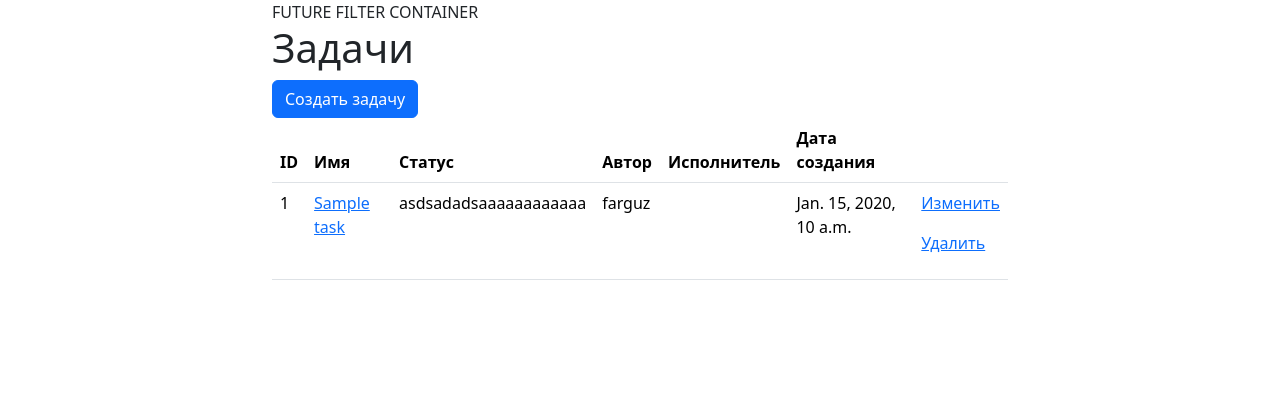
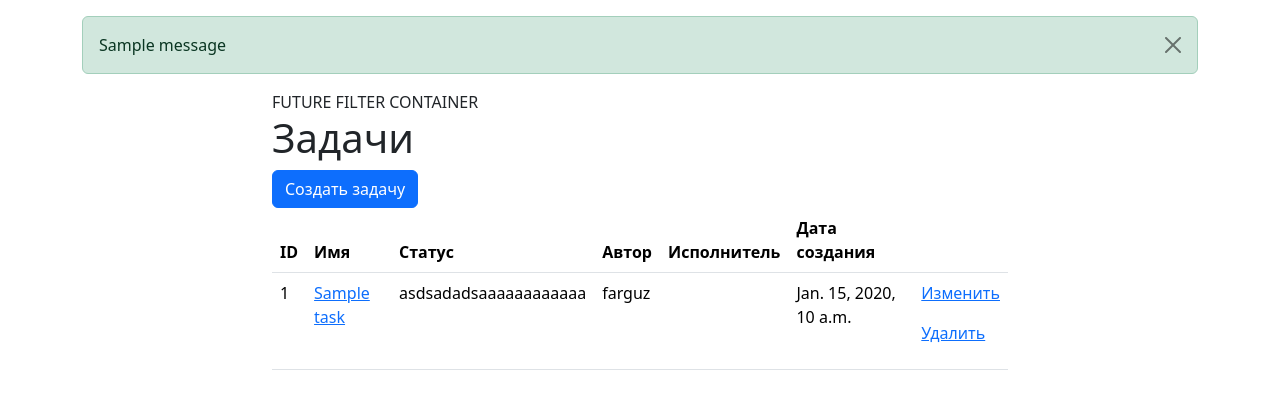
Before and after one commit to farguz/python-project-52, a Django app: page /tasks/ in a window 1280 px wide. Shown: the part 56-465 px from the top of the page. Run offline with Django 5.2, Linux system fonts and the light colour scheme; a user stored in the database is signed in; data comes from the database, SQL or seed files in the repository; tables that the repository leaves empty hold one stand-in row (values such as "Sample post"); one stand-in notice (Sample message) is shown; some libraries are stand-ins or nearby versions.

Commit message:
commit for Lyova

```diff
--- a/task_manager/tasks/templates/tasks/index.html
+++ b/task_manager/tasks/templates/tasks/index.html
@@ -4,6 +4,17 @@
 {% block title %}TMbf{% endblock %}
 
 {% block content %}
+{% if messages %}
+    <div class="container mt-3">
+        {% for message in messages %}
+            <div class="alert alert-{{ message.tags }} alert-dismissible fade show" role="alert">
+                {{ message }}
+                <button type="button" class="btn-close" data-bs-dismiss="alert" aria-label="Close"></button>
+            </div>
+        {% endfor %}
+    </div>
+{% endif %}
+
 <div class="container">
     <div class="row">
         <div class="col-lg-8 mx-auto">
--- a/task_manager/tasks/views.py
+++ b/task_manager/tasks/views.py
@@ -1,3 +1,4 @@
+from django.contrib import messages
 from django.contrib.auth import get_user_model
 from django.contrib.auth.mixins import LoginRequiredMixin, UserPassesTestMixin
 from django.urls import reverse_lazy
@@ -36,7 +37,9 @@ class CreateTaskView(LoginRequiredMixin, CreateView):
         task = form.save(commit=False)
         task.creator = self.request.user
         task.save()
-        return super().form_valid(form)
+        messages.success(self.request, 'Задача успешно создана')
+        response = super().form_valid(form)
+        return response
 
 
 class UpdateTaskView(LoginRequiredMixin, UpdateView):
@@ -52,6 +55,11 @@ class UpdateTaskView(LoginRequiredMixin, UpdateView):
         context['statuses'] = Status.objects.all()
         return context
 
+    def form_valid(self, form):
+        response = super().form_valid(form)
+        messages.success(self.request, 'Задача успешно изменена')
+        return response
+
 
 class DeleteTaskView(LoginRequiredMixin, UserPassesTestMixin, DeleteView):
     model = Task
@@ -62,6 +70,11 @@ class DeleteTaskView(LoginRequiredMixin, UserPassesTestMixin, DeleteView):
         task = self.get_object()
         return self.request.user == task.creator or self.request.user.is_superuser
 
+    def delete(self, request, *args, **kwargs):
+        response = super().delete(request, *args, **kwargs)
+        messages.success(request, 'Задача успешно удалена')
+        return response
+
 
 class DetailTaskView(LoginRequiredMixin, DetailView):
     model = Task
```
